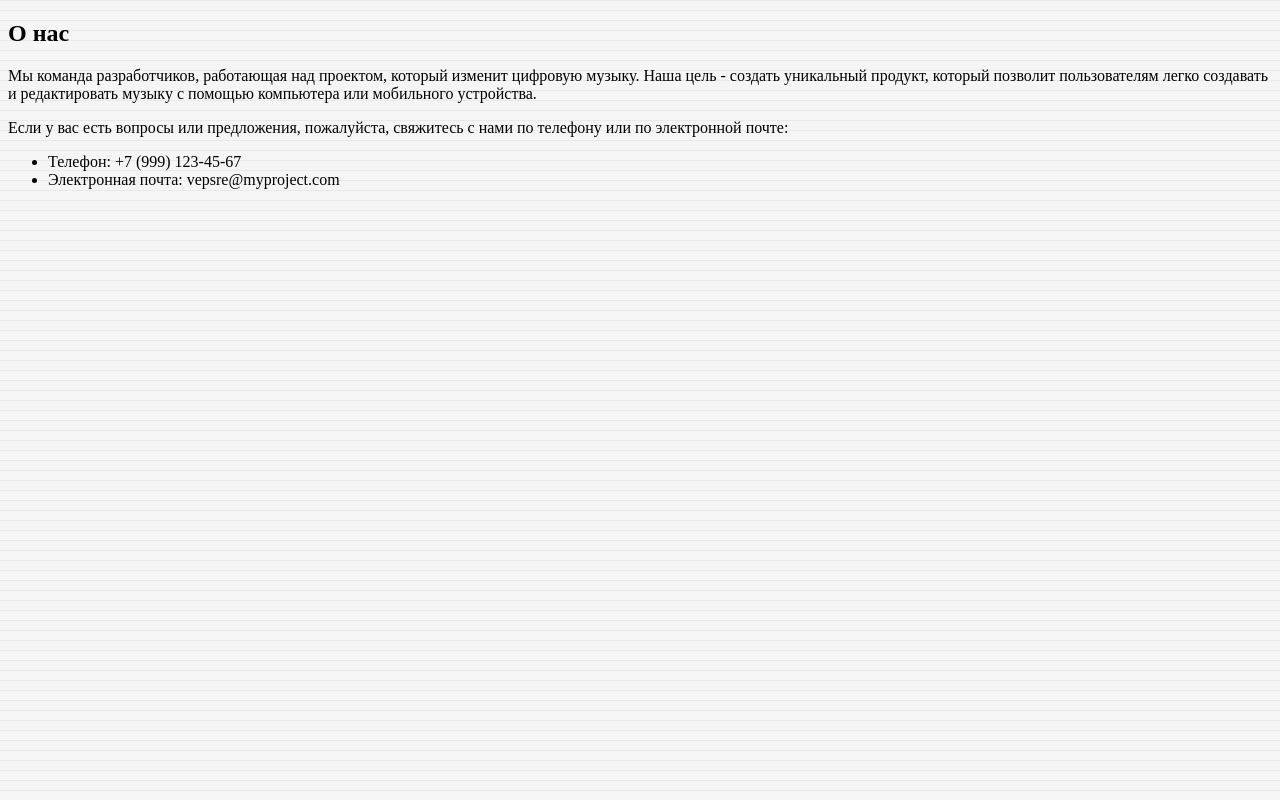
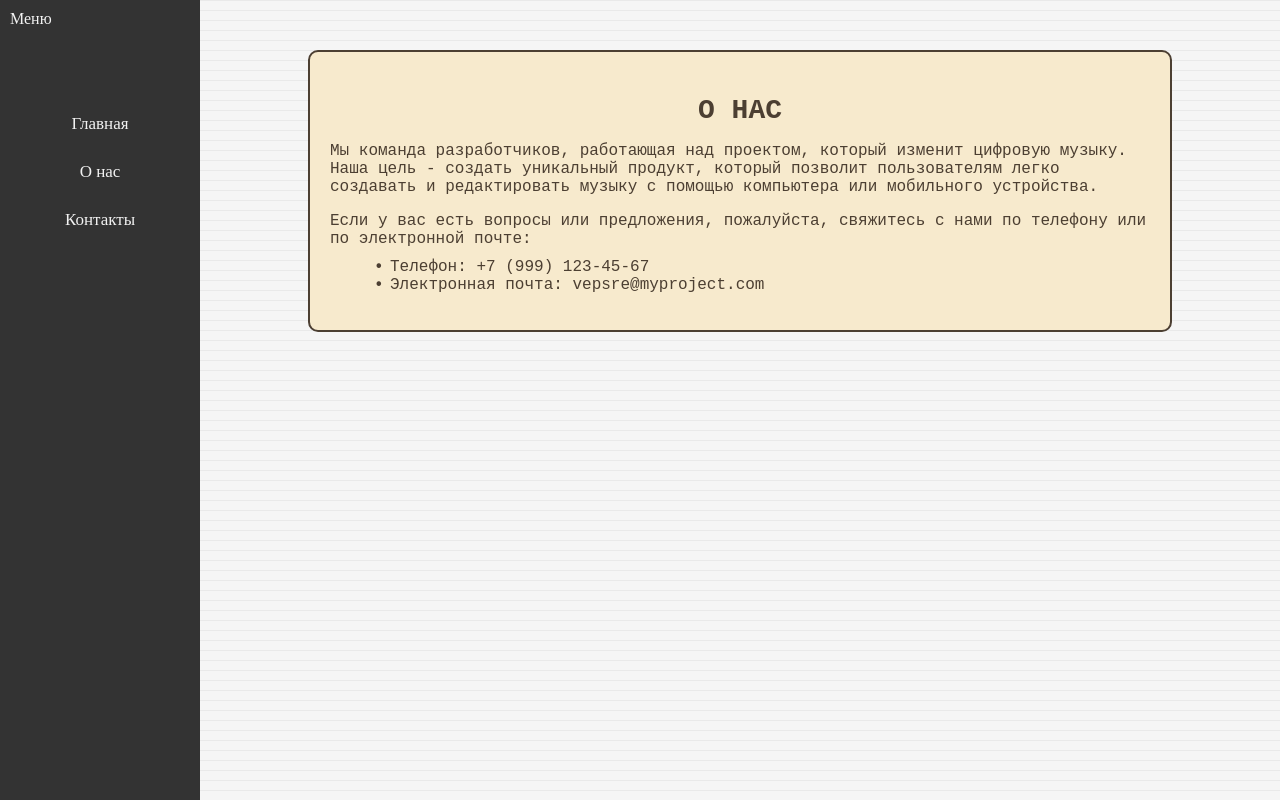
Before and after one commit to evgeniy-gordeev/myproject, a Django app: page /main/menu/about.html in a window 1280 px wide. Run offline with Django 3.2, Linux system fonts and the light colour scheme.

Commit message:
try to edit

```diff
--- /dev/null
+++ b/static/about.css
@@ -0,0 +1,40 @@
+.about {
+    margin-top: 50px;
+    margin-right: 100px;
+    background-color: #f7eacd;
+    color: #4c3f32;
+    padding: 20px;
+    border: 2px solid #4c3f32;
+    border-radius: 10px;
+    font-family: 'Courier New', monospace;
+  }
+
+  .about h2 {
+    font-size: 28px;
+    margin-bottom: 10px;
+    text-align: center;
+    text-transform: uppercase;
+  }
+
+  .about p {
+    margin-bottom: 10px;
+  }
+
+  .about ul {
+    margin-top: 10px;
+  }
+
+  .about ul li {
+    list-style-type: none;
+    margin-left: 20px;
+  }
+
+  .about ul li:before {
+    content: "\2022";
+    color: #4c3f32;
+    font-size: 16px;
+    font-weight: bold;
+    display: inline-block;
+    width: 1em;
+    margin-left: -1em;
+  }
--- a/static/menu.css
+++ b/static/menu.css
@@ -8,7 +8,7 @@
     background-color: #333;
     overflow: hidden;
     transition: transform 0.3s ease-in-out;
-    /* /* transform: translateX(-200px); - возможность скрытия */
+    /* transform: translateX(-200px); */
   }
   #navbar.show {
     transform: translateX(0);
--- a/static/question_detail.css
+++ b/static/question_detail.css
@@ -16,7 +16,7 @@
 .question {
     border: 5px solid black;
     border-radius: 4px;
-    background-color: #d6d9dc;
+    background-color: #05192c;
     margin: 0 auto;
     padding: 20px;
     max-width: 900px;
@@ -40,7 +40,7 @@
   margin: 30 auto;
   padding: 20px;
   max-width: 900px;
-  max-height: 400px;
+  max-height: 700px;
 }
 
 .timestamp {
--- a/static/styles.css
+++ b/static/styles.css
@@ -4,4 +4,5 @@ body {
   background-image: linear-gradient(to bottom, rgba(0,0,0,0.05) 1px, transparent 1px), linear-gradient(to bottom, rgba(0,0,0,0.05) 1px, transparent 1px);
   background-size: 100% 20px;
   background-position: 0 0, 0 10px;
+  padding-left: 300px;
 }
--- a/templates/base.html
+++ b/templates/base.html
@@ -5,9 +5,19 @@
 <head>
     <title>{% block title %}SavageFlow{% endblock %}</title>
     <link rel="stylesheet" type="text/css" href="{% static 'styles.css' %}">
+    <link rel="stylesheet" type="text/css" href="{% static 'menu.css' %}"> <!-- Добавьте эту строку -->
 </head>
 <body>
+    <div id="menu-toggle" onclick="toggleMenu()">Меню</div>
+    <div id="navbar" class="navbar">
+        <a href="{% url 'main' %}">Главная</a>
+        <a href="{% url 'about' %}">О нас</a>
+        <a href="{% url 'contact' %}">Контакты</a>
+    </div>
+
     {% block content %}
     {% endblock %}
+
+    <script src="{% static 'menu.js' %}"></script> <!-- Добавьте эту строку -->
 </body>
 </html>
--- a/templates/main.html
+++ b/templates/main.html
@@ -2,7 +2,6 @@
 {% load static %}
 {% block content %}
 
-{% include 'main/menu/menu.html' %}
 {% include 'main/questions_add/ask_button.html' %} <!-- Включаем файл search.html -->
 {% include 'main/footer.html' %}
 {% include 'main/questions/questions.html' with questions=questions %}
--- a/templates/main/menu/about.html
+++ b/templates/main/menu/about.html
@@ -1,6 +1,7 @@
 {% extends 'base.html' %}
-
+{% load static %}
 {% block content %}
+    <div class="about">
         <h2>О нас</h2>
         <p>Мы команда разработчиков, работающая над проектом, который изменит цифровую музыку. Наша цель - создать уникальный продукт, который позволит пользователям легко создавать и редактировать музыку с помощью компьютера или мобильного устройства.</p>
         <p>Если у вас есть вопросы или предложения, пожалуйста, свяжитесь с нами по телефону или по электронной почте:</p>
@@ -8,4 +9,8 @@
             <li>Телефон: +7 (999) 123-45-67</li>
             <li>Электронная почта: vepsre@myproject.com</li>
         </ul>
+    </div>
+
+    <link rel="stylesheet" href="{% static 'about.css' %}">
+
 {% endblock %}
```
Also changed, not shown: static/contact.css (added, +38 -0 lines), static/question_list.css (+14 -4 lines), static/questions_container.css (added, +41 -0 lines), templates/main/menu/contact.html (+10 -4 lines), templates/main/questions/questions.html (+1 -19 lines). Lines whose indentation alone changed are shown as unchanged.
